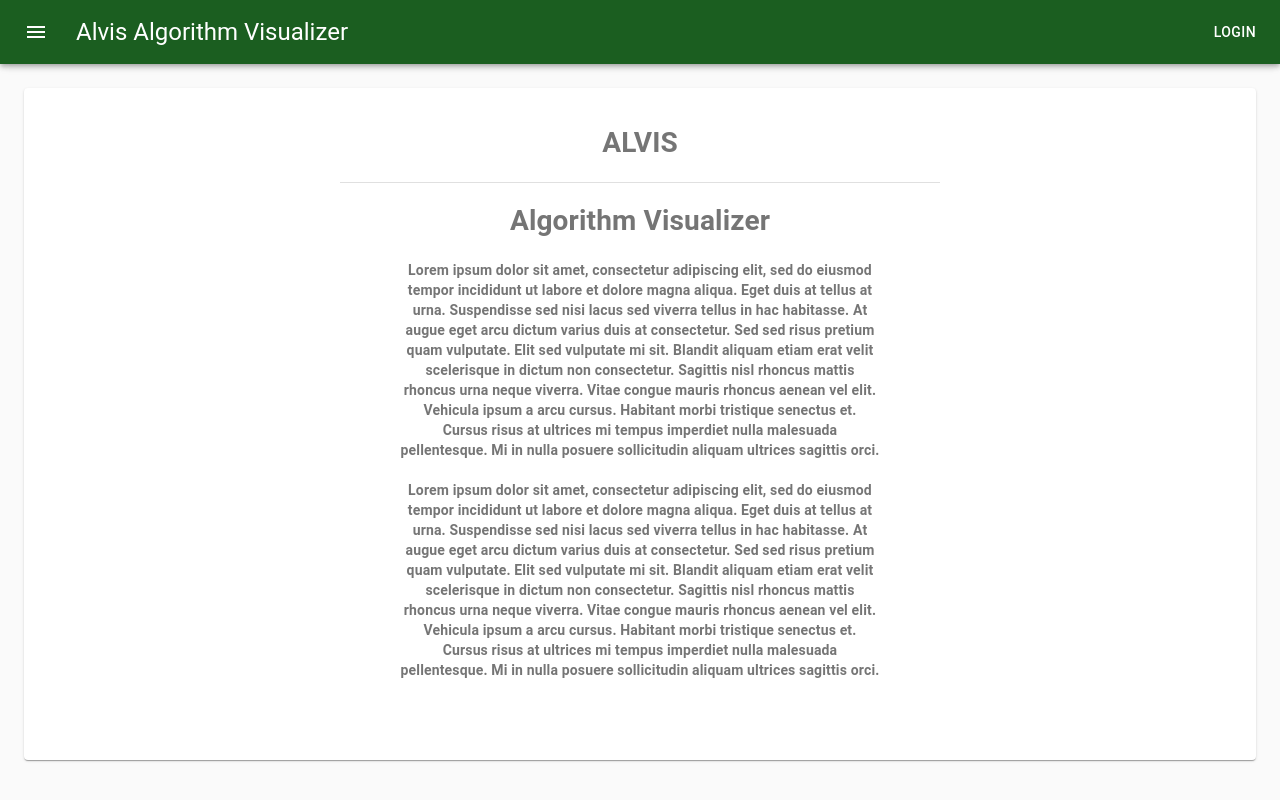
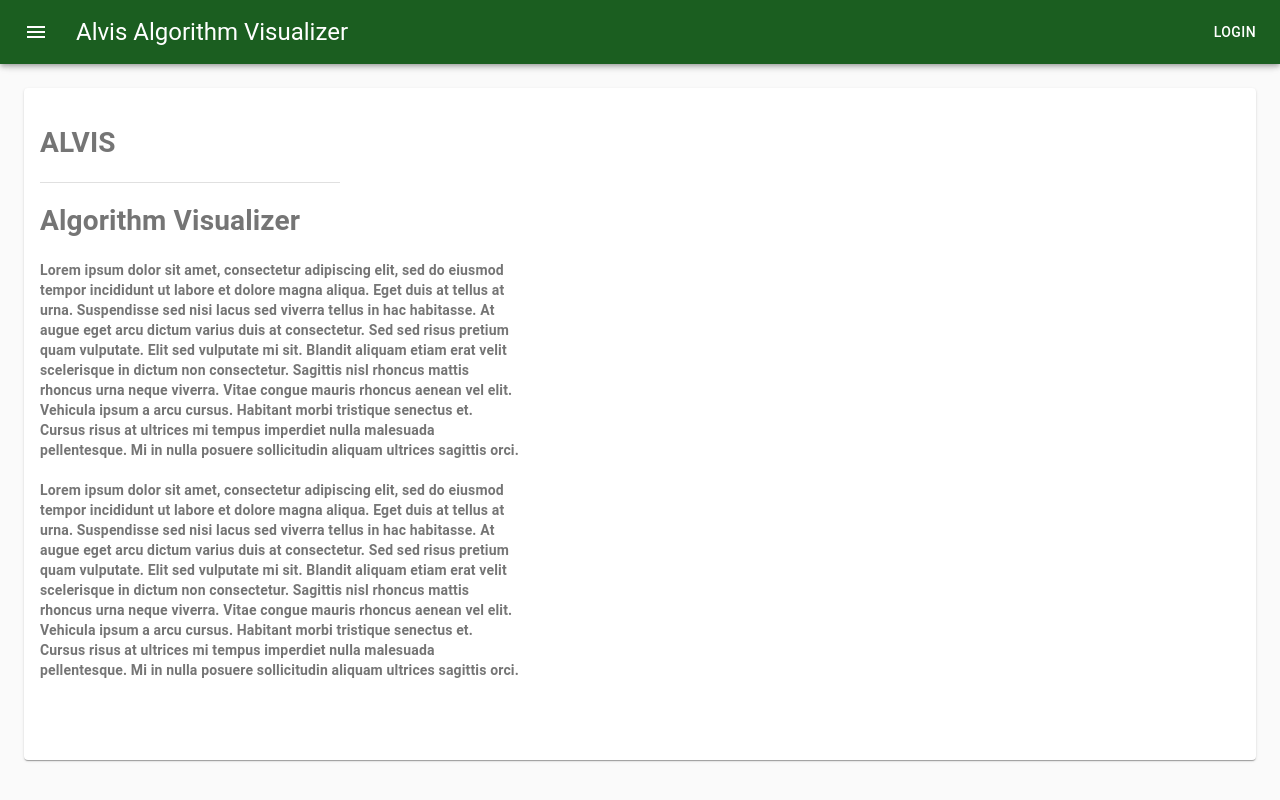
Before and after one commit to rblocker1017/Alvis-rblocker, a React (Create React App) app in the folder alvis/: page / in a window 1280 px wide. Built offline with nearby package versions, Linux system fonts and the light colour scheme.

Commit message:
left justify the text boxes

```diff
--- a/alvis/src/componenets/layout/Page/Complexity.js
+++ b/alvis/src/componenets/layout/Page/Complexity.js
@@ -3,7 +3,7 @@ import React, { Component } from "react";
 const styles = (theme) => ({
   code: {
     padding: theme.spacing(2),
-    textAlign: "center",
+    textAlign: "left",
     color: theme.palette.text.secondary,
     height: "100",
   },
--- a/alvis/src/componenets/layout/Page/Instructions.js
+++ b/alvis/src/componenets/layout/Page/Instructions.js
@@ -3,7 +3,7 @@ import React, { Component } from "react";
 const styles = (theme) => ({
   code: {
     padding: theme.spacing(2),
-    textAlign: "center",
+    textAlign: "left",
     color: theme.palette.text.secondary,
     height: "100",
   },
--- a/alvis/src/pages/Welcome.js
+++ b/alvis/src/pages/Welcome.js
@@ -14,13 +14,13 @@ const useStyles = makeStyles((theme) => ({
   },
   paper: {
     padding: theme.spacing(2),
-    textAlign: "center",
+    textAlign: "left",
     color: theme.palette.text.secondary,
     height: "100%",
     width: "100%",
   },
   divider: {
-    width: "50%",
+    width: "25%",
   },
   body: {
     width: "40%",
@@ -41,7 +41,7 @@ export default function Welcome() {
     <Header>
       <ThemeProvider theme={theme}>
         <Paper className={classes.paper}>
-          <Grid container alignItems={"center"} direction={"column"}>
+          <Grid container alignItems={"flex-start"} direction={"column"}>
             <Grid item>
               <h1>ALVIS</h1>
             </Grid>
```
